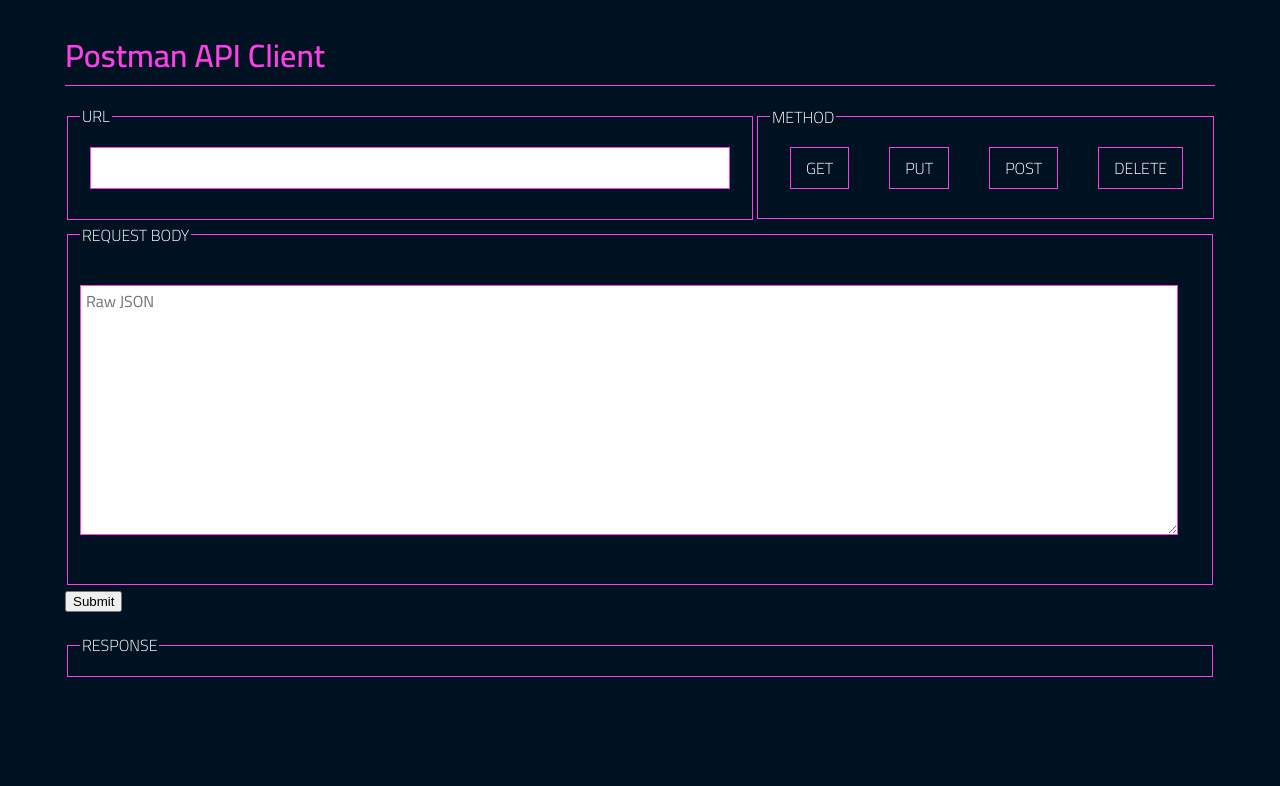
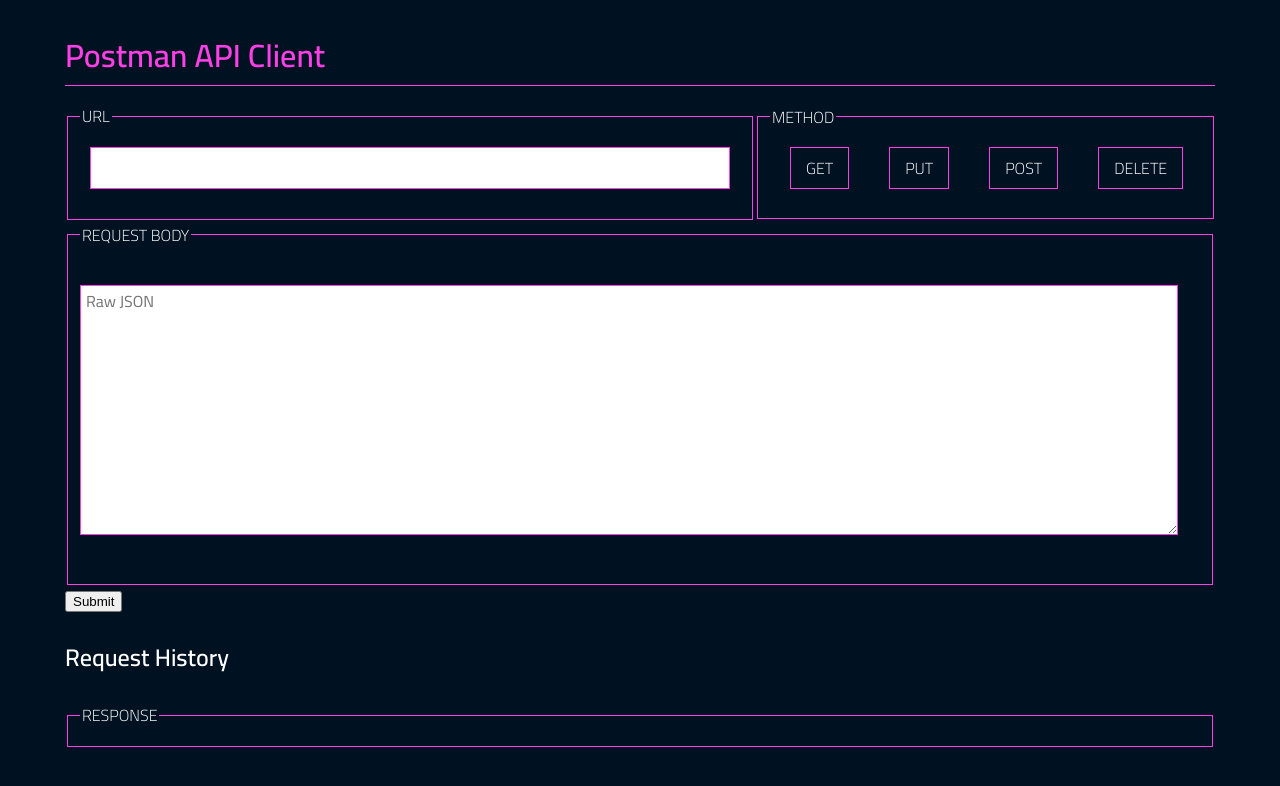
Before and after one commit to jennagoldman/postman-hooks, a React app: page / in a window 1280 px wide. Shown: the top 786 px of the page. Built offline with nearby package versions, Linux system fonts and the light colour scheme.

Commit message:
setup shell for RequestHistory component

```diff
--- /dev/null
+++ b/src/components/RequestHistory/RequestHistory.jsx
@@ -0,0 +1,10 @@
+import React from 'react';
+import styles from './RequestHistory.css';
+
+const RequestHistory = () => (
+  <div className={styles.historyContainer}>
+    <h2>Request History</h2>
+  </div>
+);
+
+export default RequestHistory;
--- a/src/containers/RequestFormContainer/RequestFormContainer.jsx
+++ b/src/containers/RequestFormContainer/RequestFormContainer.jsx
@@ -1,6 +1,7 @@
 import React, { useState } from 'react';
 import RequestForm from '../../components/RequestForm/RequestForm.jsx';
 import Response from '../../components/Response/Response';
+import RequestHistory from '../../components/RequestHistory/RequestHistory.jsx';
 
 const RequestFormContainer = () => {
   const [url, setUrl] = useState('');
@@ -49,6 +50,7 @@ const RequestFormContainer = () => {
   return (
     <>
       <RequestForm url={url} onUrlChange={handleUrlChange} method={method} onMethodChange={handleMethodChange} body={body} onBodyChange={handleBodyChange} onRequestSubmit={handleRequestSubmit} />
+      <RequestHistory />
       <Response response={response} />
     </>
   );
```
Also changed, not shown: src/components/RequestHistory/RequestHistory.css (added).
